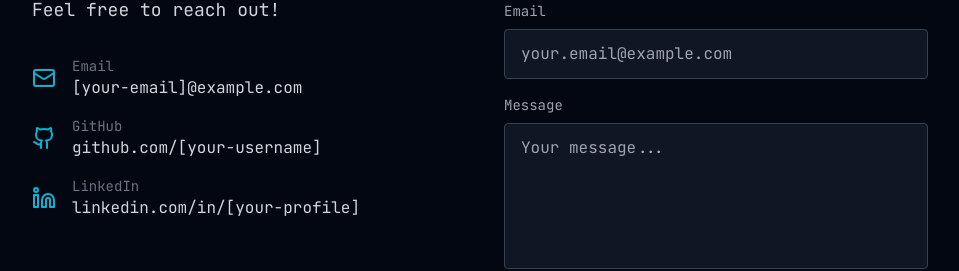
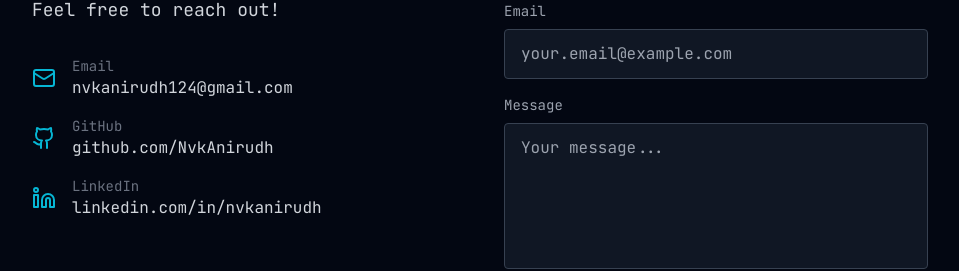
Before and after one commit to NvkAnirudh/portfolio-website, a React (Vite) app: page / in a window 1280 px wide. Shown: the part 4508-4779 px from the top of the page, without its empty margins (160-1119 px from the left). Built offline with nearby package versions, Linux system fonts and the light colour scheme.

Commit message:
Update Contact.jsx

```diff
--- a/src/components/Contact.jsx
+++ b/src/components/Contact.jsx
@@ -77,20 +77,20 @@ const Contact = () => {
     {
       name: 'Email',
       icon: Mail,
-      href: 'mailto:nvkanirudh124@gmail.com',
-      display: '[your-email]@example.com',
+      // href: 'mailto:nvkanirudh124@gmail.com',
+      display: 'nvkanirudh124@gmail.com',
     },
     {
       name: 'GitHub',
       icon: Github,
       href: 'https://github.com/NvkAnirudh',
-      display: 'github.com/[your-username]',
+      display: 'github.com/NvkAnirudh',
     },
     {
       name: 'LinkedIn',
       icon: Linkedin,
       href: 'https://linkedin.com/in/nvkanirudh',
-      display: 'linkedin.com/in/[your-profile]',
+      display: 'linkedin.com/in/nvkanirudh',
     },
   ];
 
```
